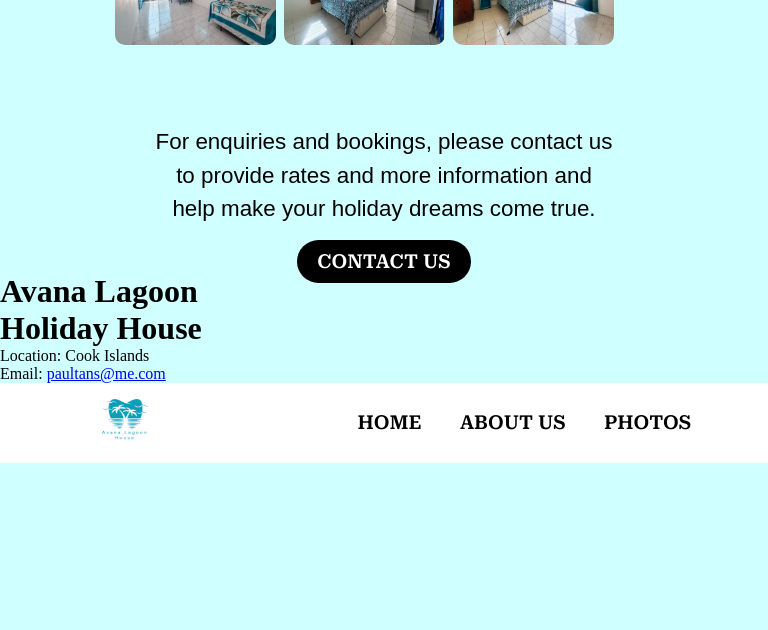
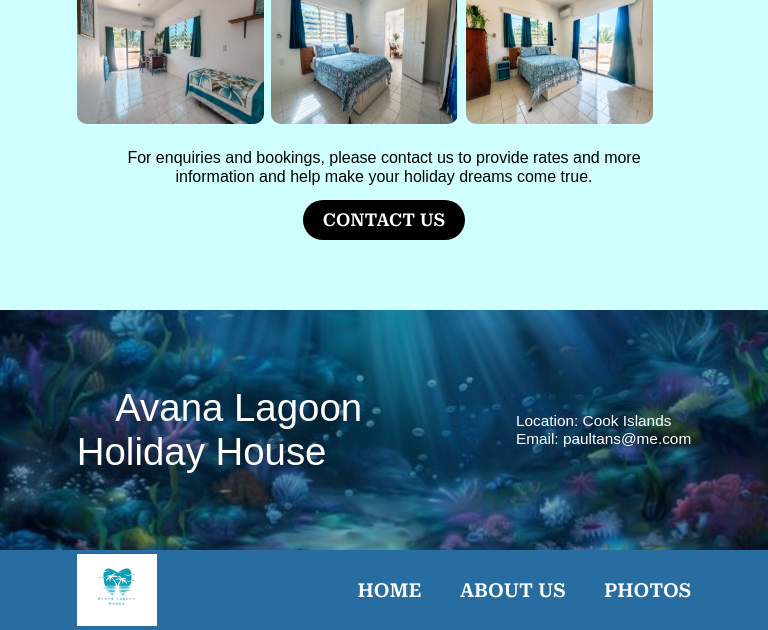
Before and after one commit to I0ANA24/Avana-Lagoon-Holiday-House, a plain HTML site: page index.html in a window 768 px wide. Shown: the part 1752-2382 px from the top of the page. Before the commit the page ends 2215 px from the top, so only its background shows below. Drawn offline with Linux system fonts and the light colour scheme; a web font is replaced by a local one.

Commit message:
tablet-mode css

```diff
--- a/index.html
+++ b/index.html
@@ -11,7 +11,8 @@
     <link href="https://fonts.googleapis.com/css2?family=Azeret+Mono:ital,wght@0,100..900;1,100..900&family=Love+Ya+Like+A+Sister&family=Roboto+Serif:ital,opsz,wght@0,8..144,100..900;1,8..144,100..900&family=Trade+Winds&display=swap" rel="stylesheet">
 </head>
 <body>
-    <div class="header" id="HOME">
+    <div id="HOME"></div>
+    <div class="header">
         <img src="./assets/logo-avana-lagoon.png" alt="logo" id="logo">
         <a href="#HOME">HOME</a>
         <a href="#ABOUT-US">ABOUT US</a>
@@ -78,15 +79,15 @@
     <footer>
         <div class="footer-up">
             <div class="footer-up-title">
-                <h1 id="footer-up-title1">Avana Lagoon</h1>
-                <h1 id="footer-up-title2">Holiday House</h1>
+                <p id="footer-up-title1">Avana Lagoon</p>
+                <p id="footer-up-title2">Holiday House</p>
             </div>
             <div class="footer-up-text">
                 <p>Location: Cook Islands</p>
                 <p>Email: <a href="mailto:paultans@me.com">paultans@me.com</a></p>
             </div>
         </div>
-        <div class="header" id="HOME">
+        <div class="header footer">
             <img src="./assets/logo-avana-lagoon.png" alt="logo" id="logo">
             <a href="#HOME">HOME</a>
             <a href="#ABOUT-US">ABOUT US</a>
--- a/styles.css
+++ b/styles.css
@@ -31,7 +31,7 @@ header {
     justify-content: end;
     align-items: center;
     gap: 5vw;
-    padding: 0 10vw;
+    padding: 0 15vw;
     position: sticky;
     top: 0;
     left: 0;
@@ -44,7 +44,7 @@ header {
     height: 10vh;
     position: absolute;
     top: 0;
-    left: 10vw;
+    left: 15vw;
 }
 
 .header a {
@@ -64,7 +64,7 @@ header {
     flex-direction: column;
     justify-content: center;
     align-items: center;
-    padding: 0 10vw;
+    padding: 0 15vw;
     gap: 2vh;
     width: 100%;
     height: 80vh;
@@ -122,7 +122,7 @@ header {
 
 .section1, .section2 {
     width: 100%;
-    margin-top: 15vh;
+    margin-top: 10vh;
     padding: 0 15vw;
 }
 
@@ -198,7 +198,7 @@ h2 {
 
 .photos-details {
     width: 100%;
-    margin-top: 10vh;
+    margin-top: 5vh;
     display: flex;
     flex-direction: column;
     justify-content: center;
@@ -207,13 +207,12 @@ h2 {
 }
 
 #photos-text {
-    font-size: 1.4em;
+    font-size: 1em;
     text-align: center;
-    font-family: 'Azeret', sans-serif;
+    font-family: 'Azeret Mono', sans-serif;
     line-height: 1.5em;
     width: 60vw;
     color: black;
-    font-weight: 500;
 }
 
 .bottom-button a {
@@ -232,3 +231,156 @@ h2 {
     border: 3.5px solid black;
     color: black;
 }
+
+footer {
+    margin-top: 10vh;
+    height: 40vh;
+    display: flex;
+    flex-direction: column;
+    justify-content: center;
+    align-items: center;
+}
+
+.footer-up {
+    height: 30vh;
+    width: 100%;
+    background: linear-gradient(rgba(0, 0, 0, 0.3), rgba(0, 0, 0, 0.3)), url(./assets/footer-image.jpg);
+    color: white;
+    background-position: center;
+    background-repeat: no-repeat;
+    background-size: cover;
+    display: flex;
+    padding: 0 15vw;
+    justify-content: space-between;
+    align-items: center;
+}
+
+.footer-up-title {
+    font-family: 'Love Ya Like A Sister', sans-serif;
+    font-weight: 100;
+    font-size: 4vw;
+    width: max-content;
+}
+
+#footer-up-title1 {
+    padding-left: 5vw;
+    width: max-content;
+}
+
+.footer-up-text p {
+    font-family: 'Azeret Mono', sans-serif;
+    font-size: 1.1em;
+    line-height: 1.2em;
+    width: max-content;
+}
+
+.footer-up-text a {
+    text-decoration: none;
+    color: white;
+}
+
+.header.footer {
+    background-color: #286DA1;
+}
+
+.header.footer a {
+    color: white;
+}
+
+.header.footer a:hover {
+    border-bottom: 2px solid white;
+}
+
+.header.footer #logo {
+    height: 90%;
+    width: 10vh;
+    top: 5%;
+}
+
+@media (min-width: 601px) and (max-width: 1024px) {
+    .header {
+        padding: 0 10vw;
+    }
+
+    #logo {
+        width: 10vh;
+        height: 8vh;
+        top: 1.2vh;
+        left: 10vw;
+    }
+
+    .hero-title {
+        font-size: 1.5em;
+    }
+
+    #hero-text {
+        font-size: 1.3em;
+        max-width: 80vw;
+        margin-bottom: 3vh;
+        font-weight: 500;
+    }
+
+    .section1, .section2 {
+        margin-top: 10vh;
+        padding: 0 10vw;
+    }
+
+    h2 {
+        margin: 5vh 0;
+    }
+
+    .about-us-content {
+        display: flex;
+        flex-direction: column;
+        justify-content: center;
+        align-items: center;
+        gap: 3vh;
+    }
+
+    .about-us-content img {
+        float: none;
+        margin: 0;
+    }
+
+    .about-us-text {
+        text-indent: 70px;
+        text-align: justify;
+        height: auto;
+        width: 80vw;
+    }
+
+    .lines {
+        height: 18vw;
+    }
+
+    .lines img {
+        width: calc(73vw / 3);
+    }
+
+    .photos-details {
+        margin-top: 3vh;
+        gap: 3vh;
+    }
+
+    #photos-text {
+        font-size: 1em;
+        line-height: 1.2em;
+        width: 75vw;
+    }
+
+    .bottom-button a {
+        font-size: 1.1em;
+    }
+
+    .footer-up {
+        padding: 0 10vw;
+    }
+
+    .footer-up-title {
+        font-size: 5vw;
+    }
+
+    .footer-up-text p {
+        font-size: 2vw;
+    }
+}
```
